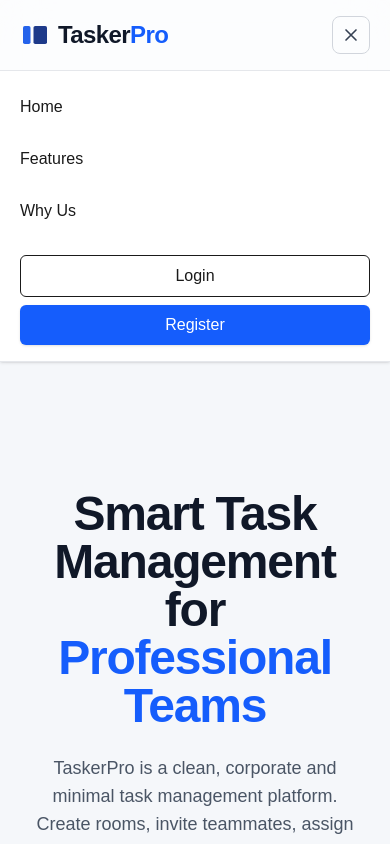
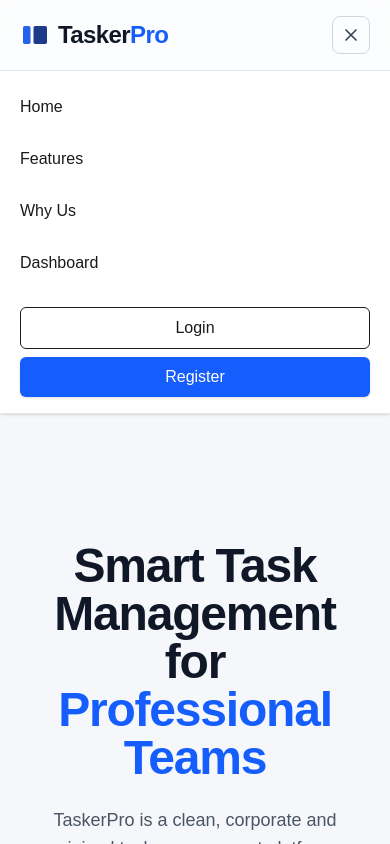
Before and after one commit to burakalkan55/TaskerPro, a Next.js app: page / in a window 390 px wide. Both pictures are taken after a click on the button 349 px from the left and 37 px from the top of the page. Shown: the top 844 px of the page. Built offline with nearby package versions, Linux system fonts and the light colour scheme; no server answers.

Commit message:
a little fix on Navbar for UX

```diff
--- a/src/components/Navbar.tsx
+++ b/src/components/Navbar.tsx
@@ -207,6 +207,13 @@ export default function Navbar() {
                 <a href="#why" onClick={closeMenu} className="py-2 font-medium">
                   Why Us
                 </a>
+                <Link
+                  href="/dashboard"
+                  onClick={closeMenu}
+                  className="py-2 font-medium"
+                >
+                  Dashboard
+                </Link>
               </>
             ) : (
               <>
```
